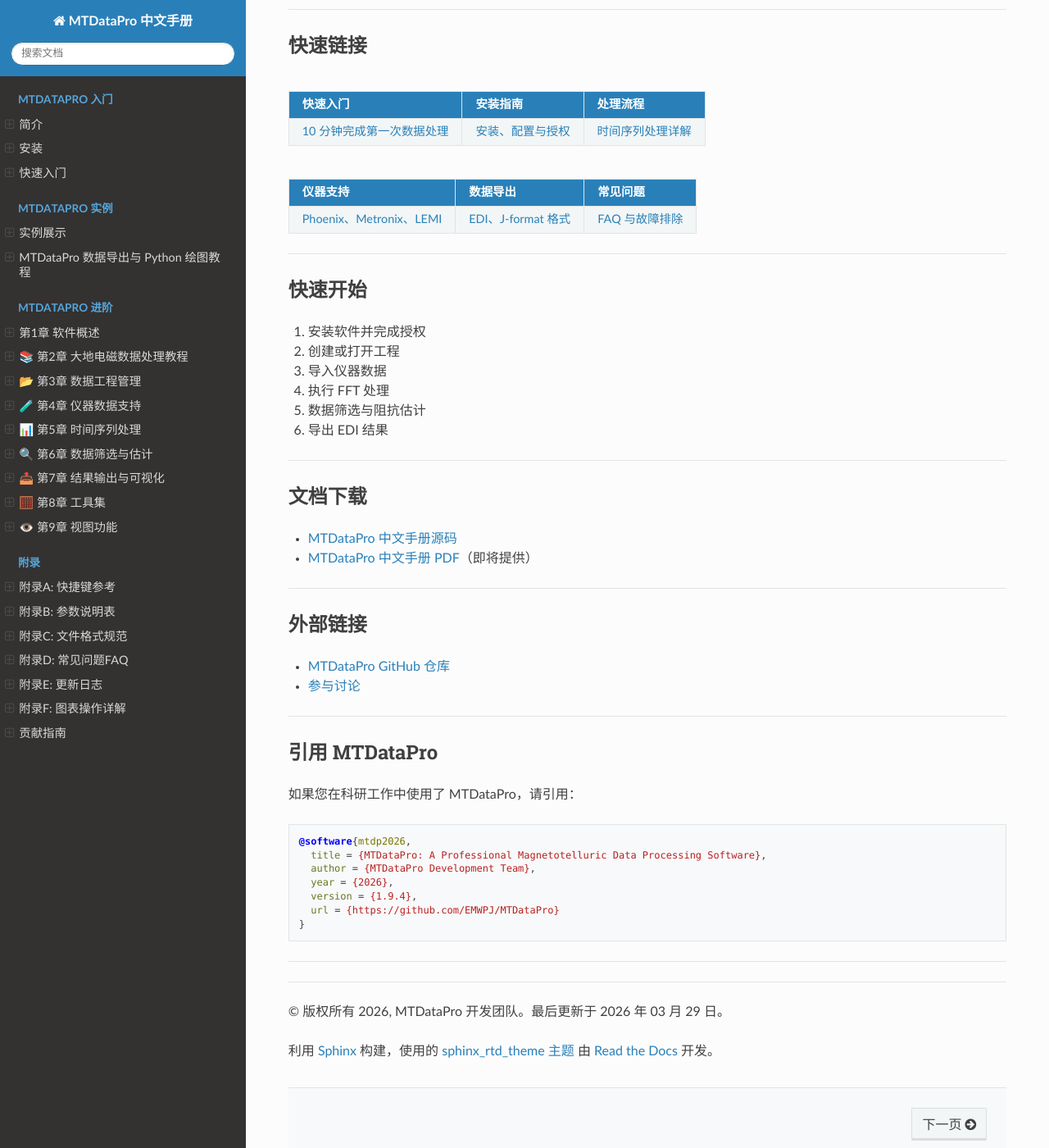
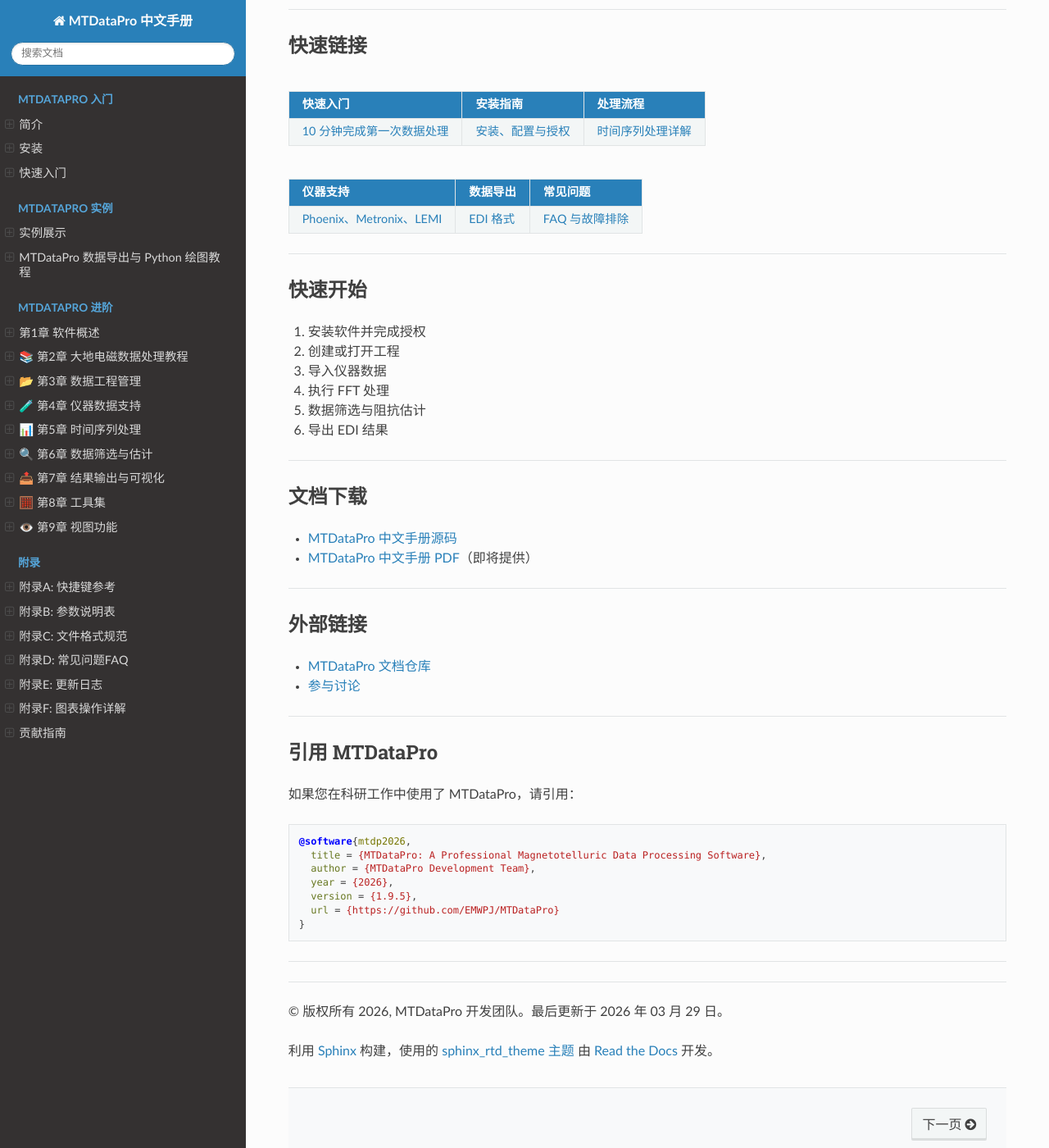
Before and after one commit to EMWPJ/MTDataPro-docs, a Sphinx documentation site: the page built from source/index.md, in a window 1280 px wide and 1400 px high, scrolled down 529 px. Shown: the whole window at 82% size. Built offline with Sphinx 7.4.7 and the Read the Docs theme 3.1.0, drawn with Linux system fonts in a browser that asks for light colours.

Commit message:
fix: 更新版本号至1.9.5，修复无效外部链接

````diff
--- a/source/conf.py
+++ b/source/conf.py
@@ -2,7 +2,7 @@
 copyright = "2026, MTDataPro 开发团队"
 author = "MTDataPro 开发团队"
 version = "1.9"
-release = "1.9.4"
+release = "1.9.5"
 language = "zh_CN"
 
 exclude_patterns = []
--- a/source/index.md
+++ b/source/index.md
@@ -26,7 +26,7 @@
 
 | 仪器支持 | 数据导出 | 常见问题 |
 |:---:|:---:|:---:|
-| [Phoenix、Metronix、LEMI](chapters/chapter3) | [EDI、J-format 格式](chapters/chapter6) | [FAQ 与故障排除](appendices/appendixD) |
+| [Phoenix、Metronix、LEMI](chapters/chapter3) | [EDI 格式](chapters/chapter6) | [FAQ 与故障排除](appendices/appendixD) |
 
 ---
 
@@ -50,7 +50,7 @@
 
 ## 外部链接
 
-- [MTDataPro GitHub 仓库](https://github.com/EMWPJ/MTDataPro)
+- [MTDataPro 文档仓库](https://github.com/EMWPJ/MTDataPro-docs)
 - [参与讨论](https://github.com/EMWPJ/MTDataPro-docs/discussions)
 
 ---
@@ -64,7 +64,7 @@
   title = {MTDataPro: A Professional Magnetotelluric Data Processing Software},
   author = {MTDataPro Development Team},
   year = {2026},
-  version = {1.9.4},
+  version = {1.9.5},
   url = {https://github.com/EMWPJ/MTDataPro}
 }
 ```
````
